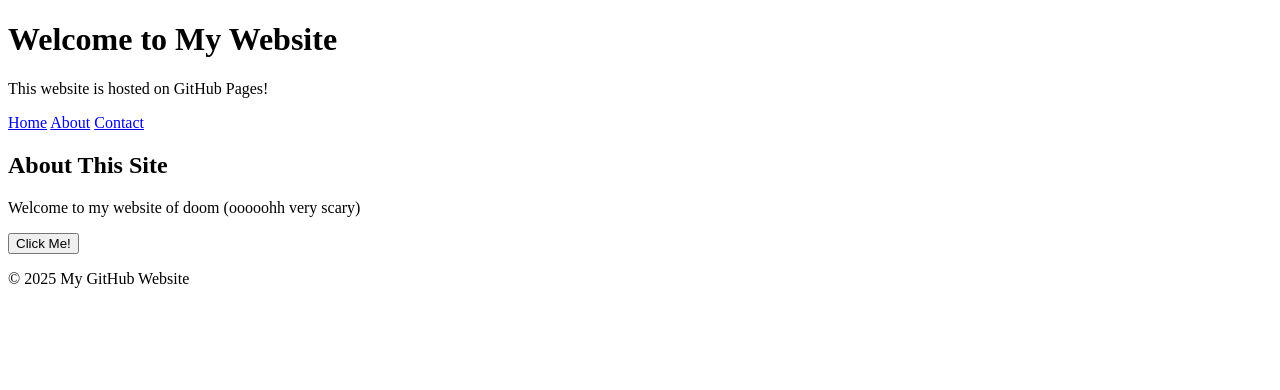
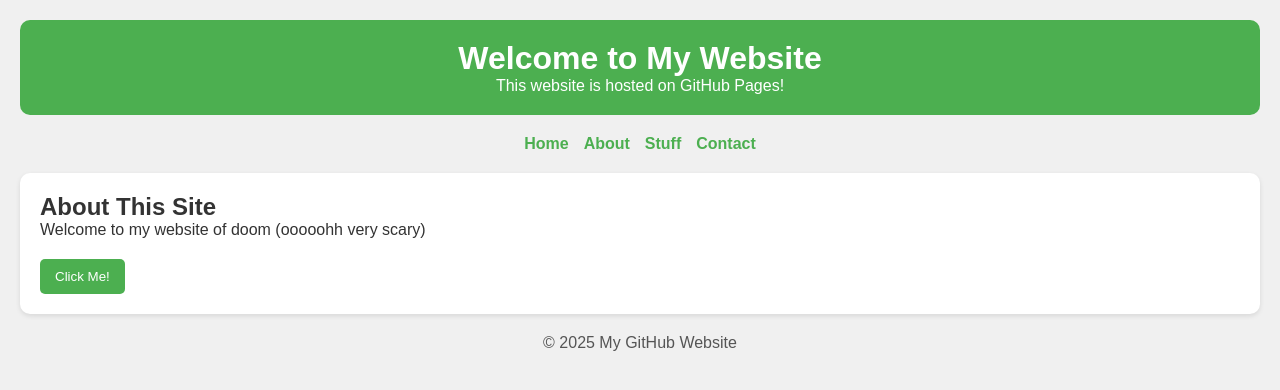
Before and after one commit to InkspudssS/InkspudssSgithub.io, a plain HTML site: page index.html in a window 1280 px wide. Drawn offline with Linux system fonts and the light colour scheme.

Commit message:
Added styling

```diff
--- a/index.html
+++ b/index.html
@@ -15,6 +15,7 @@
     <nav>
         <a href="#">Home</a>
         <a href="#">About</a>
+        <a href="#">Stuff</a>
         <a href="#">Contact</a>
     </nav>
 
--- a/script.js
+++ b/script.js
@@ -0,0 +1,3 @@
+function showMessage() {
+    alert("");
+}
--- a/style.css
+++ b/style.css
@@ -0,0 +1,61 @@
+* {
+    box-sizing: border-box;
+    margin: 0;
+    padding: 0;
+}
+
+body {
+    font-family: Arial, sans-serif;
+    background-color: #f0f0f0;
+    color: #333;
+    padding: 20px;
+}
+
+header {
+    background-color: #4CAF50;
+    color: white;
+    text-align: center;
+    padding: 20px;
+    border-radius: 10px;
+    margin-bottom: 20px;
+}
+
+nav {
+    display: flex;
+    justify-content: center;
+    gap: 15px;
+    margin-bottom: 20px;
+}
+
+    nav a {
+        text-decoration: none;
+        color: #4CAF50;
+        font-weight: bold;
+    }
+
+main {
+    background-color: white;
+    padding: 20px;
+    border-radius: 10px;
+    box-shadow: 0 2px 5px rgba(0,0,0,0.1);
+}
+
+button {
+    margin-top: 20px;
+    padding: 10px 15px;
+    background-color: #4CAF50;
+    color: white;
+    border: none;
+    cursor: pointer;
+    border-radius: 5px;
+}
+
+    button:hover {
+        background-color: #45a049;
+    }
+
+footer {
+    text-align: center;
+    margin-top: 20px;
+    color: #555;
+}
```
